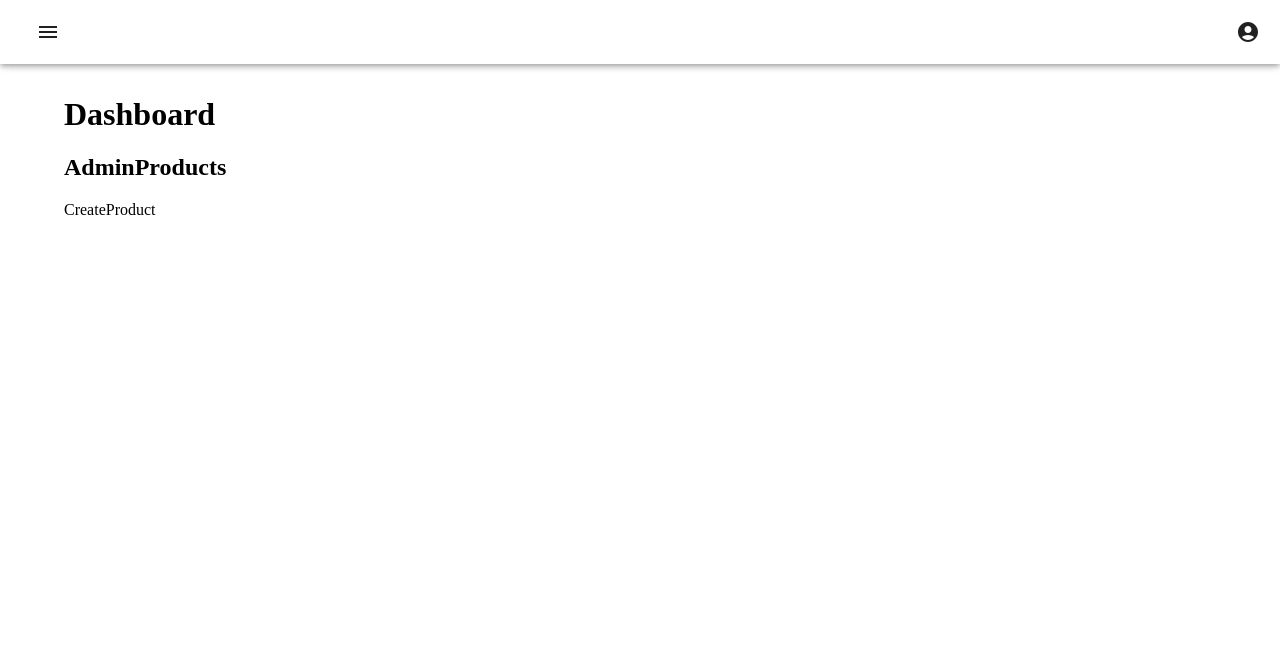
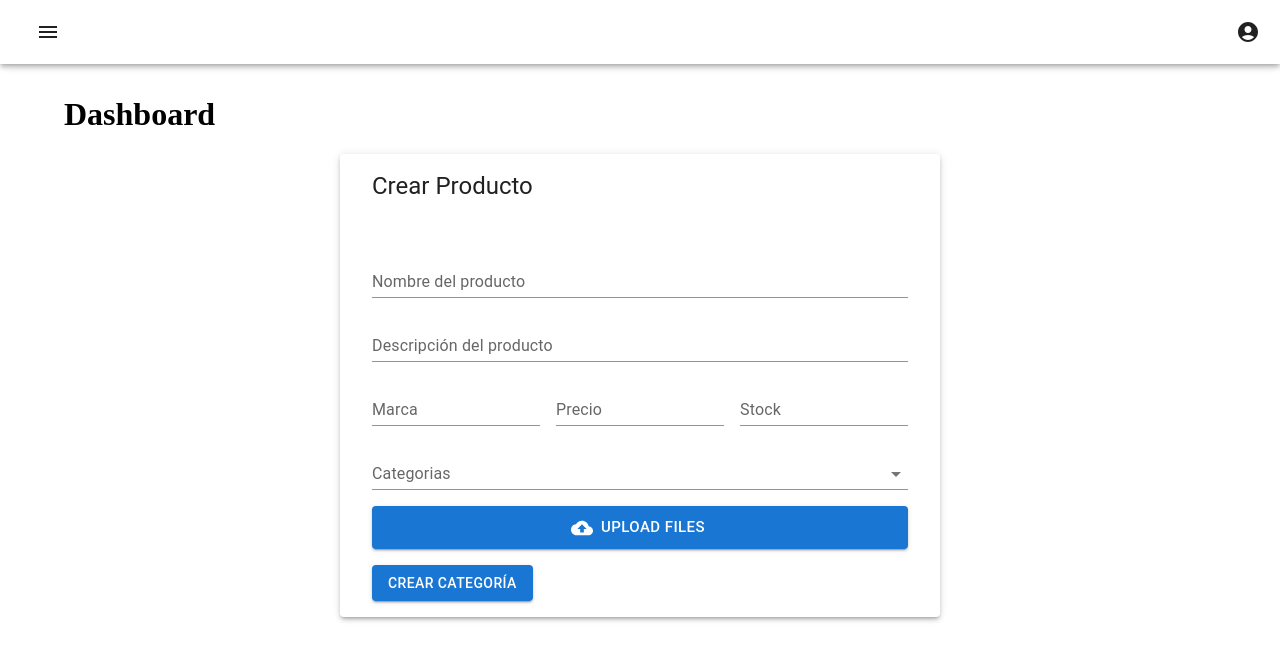
Before and after one commit to tejaby/ecommerce-react-app, a React (Vite) app: page /dashboard/productos/create in a window 1280 px wide. Shown: the top 660 px of the page. Built offline with nearby package versions, Linux system fonts and the light colour scheme; sample sign-in values are in the browser's storage.

Commit message:
Add product and category creation forms with validation

```diff
--- /dev/null
+++ b/src/components/forms/CategoryForm.jsx
@@ -0,0 +1,61 @@
+// librerias
+import { useForm } from "react-hook-form";
+import { yupResolver } from "@hookform/resolvers/yup";
+
+// material-ui
+import Box from "@mui/material/Box";
+import Typography from "@mui/material/Typography";
+import TextField from "@mui/material/TextField";
+import Button from "@mui/material/Button";
+import Paper from "@mui/material/Paper";
+
+// components
+import { schema } from "./schemas/categorySchema";
+
+export const CategoryForm = () => {
+  const {
+    register,
+    handleSubmit,
+    formState: { errors },
+  } = useForm({ resolver: yupResolver(schema) });
+
+  const onSubmit = (data) => {
+    console.log(data);
+  };
+
+  return (
+    <Box
+    component={Paper}
+    elevation={3}
+      sx={{
+        maxWidth: "sm",
+        margin: "auto",
+        display: "flex",
+        flexDirection: "column",
+      }}
+    >
+      <Box sx={{ px: 4, pt: 2 }}>
+        <Typography variant="h5">Crear Categoría</Typography>
+      </Box>
+      <Box
+        component="form"
+        sx={{ flexGrow: 1, px: 4, pt: 4 }}
+        onSubmit={handleSubmit(onSubmit)}
+      >
+        <TextField
+          id="standard-basic"
+          label="Nombre de la categoría"
+          variant="filled"
+          fullWidth
+          sx={{ mt: 2 }}
+          error={!!errors.name?.message}
+          helperText={errors.name?.message}
+          {...register("name")}
+        />
+        <Button variant="contained" sx={{ my: 2 }} type="submit">
+          Crear Categoría
+        </Button>
+      </Box>
+    </Box>
+  );
+};
--- /dev/null
+++ b/src/components/forms/ProductForm.jsx
@@ -0,0 +1,167 @@
+// librerias
+import { useForm, Controller } from "react-hook-form";
+import { yupResolver } from "@hookform/resolvers/yup";
+
+// material-ui
+import Box from "@mui/material/Box";
+import Typography from "@mui/material/Typography";
+import TextField from "@mui/material/TextField";
+import Button from "@mui/material/Button";
+import InputLabel from "@mui/material/InputLabel";
+import MenuItem from "@mui/material/MenuItem";
+import FormControl from "@mui/material/FormControl";
+import Select from "@mui/material/Select";
+import Paper from "@mui/material/Paper";
+import { styled } from "@mui/material/styles";
+import CloudUploadIcon from "@mui/icons-material/CloudUpload";
+
+// components
+import { schema } from "./schemas/productSchema";
+
+const VisuallyHiddenInput = styled("input")({
+  clip: "rect(0 0 0 0)",
+  clipPath: "inset(50%)",
+  height: 1,
+  overflow: "hidden",
+  position: "absolute",
+  bottom: 0,
+  left: 0,
+  whiteSpace: "nowrap",
+  width: 1,
+});
+
+export const ProductForm = () => {
+  const {
+    control,
+    register,
+    handleSubmit,
+    formState: { errors },
+  } = useForm({ resolver: yupResolver(schema) });
+
+  const onSubmit = (data) => {
+    console.log(data);
+  };
+
+  return (
+    <Box
+      component={Paper}
+      elevation={3}
+      sx={{
+        maxWidth: "sm",
+        margin: "auto",
+        display: "flex",
+        flexDirection: "column",
+      }}
+    >
+      <Box sx={{ px: 4, pt: 2 }}>
+        <Typography variant="h5">Crear Producto</Typography>
+      </Box>
+      <Box
+        component="form"
+        sx={{ flexGrow: 1, px: 4, pt: 4 }}
+        onSubmit={handleSubmit(onSubmit)}
+      >
+        <TextField
+          label="Nombre del producto"
+          variant="standard"
+          fullWidth
+          sx={{ mt: 2 }}
+          error={!!errors.name?.message}
+          helperText={errors.name?.message}
+          {...register("name")}
+        />
+        <TextField
+          label="Descripción del producto"
+          variant="standard"
+          fullWidth
+          multiline
+          sx={{ mt: 2 }}
+          error={!!errors.description?.message}
+          helperText={errors.description?.message}
+          {...register("description")}
+        />
+        <Box sx={{ mt: 2, display: "flex", gap: 2 }}>
+          <TextField
+            label="Marca"
+            variant="standard"
+            fullWidth
+            error={!!errors.brand?.message}
+            helperText={errors.brand?.message}
+            {...register("brand")}
+          />
+          <TextField
+            label="Precio"
+            type="number"
+            variant="standard"
+            fullWidth
+            error={!!errors.price?.message}
+            helperText={errors.price?.message}
+            {...register("price")}
+          />
+          <TextField
+            label="Stock"
+            type="number"
+            variant="standard"
+            fullWidth
+            error={!!errors.stock?.message}
+            helperText={errors.stock?.message}
+            {...register("stock")}
+          />
+        </Box>
+        <FormControl
+          fullWidth
+          variant="standard"
+          sx={{ mt: 2, minWidth: 120 }}
+          error={!!errors.category_id?.message}
+        >
+          <InputLabel id="demo-simple-select-label">Categorias</InputLabel>
+          <Controller
+            name="category_id"
+            control={control}
+            defaultValue=""
+            render={({ field }) => (
+              <Select
+                {...field}
+                labelId="category-label"
+                id="category-select"
+                label="Rol"
+              >
+                <MenuItem value="">
+                  <em>None</em>
+                </MenuItem>
+                <MenuItem value={1}>Laptops</MenuItem>
+                <MenuItem value={2}>Perifericos</MenuItem>
+              </Select>
+            )}
+          />
+        </FormControl>
+        <Button
+          component="label"
+          fullWidth
+          role={undefined}
+          variant="contained"
+          tabIndex={-1}
+          startIcon={<CloudUploadIcon />}
+          sx={{ mt: 2 }}
+          size="large"
+        >
+          Upload files
+          <VisuallyHiddenInput type="file" {...register("image")} />
+        </Button>
+        {errors.image && (
+          <Typography
+            textAlign={"center"}
+            color="error"
+            variant="body2"
+            sx={{ marginTop: 1 }}
+          >
+            {errors.image.message}
+          </Typography>
+        )}
+        <Button variant="contained" sx={{ my: 2 }} type="submit">
+          Crear Categoría
+        </Button>
+      </Box>
+    </Box>
+  );
+};
--- a/src/components/forms/RegisterForm.jsx
+++ b/src/components/forms/RegisterForm.jsx
@@ -140,7 +140,7 @@ export const RegisterForm = () => {
               fullWidth
               variant="standard"
               sx={{ mt: 1, minWidth: 120 }}
-              error={!!errors.rol?.message}
+              error={!!errors.role_id?.message}
             >
               <InputLabel id="demo-simple-select-standard-label">
                 Rol
--- /dev/null
+++ b/src/components/forms/schemas/categorySchema.js
@@ -0,0 +1,9 @@
+import * as yup from "yup";
+
+export const schema = yup.object().shape({
+  name: yup
+    .string()
+    .required("La categoria es requerida")
+    .min(2, "La categoria debe tener al menos 2 caracteres")
+    .max(100, "La categoria no puede tener más de 100 caracteres"),
+});
--- /dev/null
+++ b/src/components/forms/schemas/productSchema.js
@@ -0,0 +1,47 @@
+import * as yup from "yup";
+
+export const schema = yup.object().shape({
+  name: yup
+    .string()
+    .required("El producto es requerido")
+    .min(2, "El producto debe tener al menos 2 caracteres")
+    .max(100, "El producto no puede tener más de 50 caracteres"),
+  description: yup
+    .string()
+    .nullable()
+    .notRequired()
+    .test(
+      "des",
+      "La descripción debe tener entre 2 y 255 caracteres",
+      (value) => !value || (value.length >= 2 && value.length <= 255)
+    ),
+  brand: yup
+    .string()
+    .nullable()
+    .notRequired()
+    .test(
+      "brand",
+      "La marca debe tener entre 2 y 100 caracteres",
+      (value) => !value || (value.length >= 2 && value.length <= 100)
+    ),
+  price: yup
+    .number()
+    .typeError("El precio debe ser un número válido")
+    .required("El precio es requerido")
+    .min(1, "El precio debe ser mayor a 0"),
+  stock: yup
+    .number()
+    .typeError("El stock debe ser un número válido")
+    .required("El stock es requerido"),
+  image: yup
+    .mixed()
+    .nullable()
+    .notRequired()
+    .test("fileType", "Sólo se permiten archivos de imagen.", (value) => {
+      if (!value || value.length === 0) return true;
+      return Array.from(value).every((file) =>
+        ["image/jpeg", "image/png", "image/gif"].includes(file.type)
+      );
+    }),
+  category_id: yup.number().required("La categoría es requerida"),
+});
--- a/src/components/forms/schemas/registerSchema.js
+++ b/src/components/forms/schemas/registerSchema.js
@@ -6,7 +6,7 @@ export const schema = yup.object().shape({
     .required("El nombre es requerido")
     .matches(/^[A-Za-z]+$/, "El nombre solo puede contener letras")
     .min(2, "El nombre debe tener al menos 2 caracteres")
-    .max(50, "l nombre no puede tener más de 50 caracteres"),
+    .max(50, "El nombre no puede tener más de 50 caracteres"),
   last_name: yup
     .string()
     .required("El apellido es requerido")
--- a/src/pages/admin/categories/AdminCategories.jsx
+++ b/src/pages/admin/categories/AdminCategories.jsx
@@ -4,7 +4,6 @@ import { Outlet } from "react-router-dom";
 export const AdminCategories = () => {
   return (
     <>
-      <h2>AdminCategories</h2>
       <Outlet />
     </>
   );
--- a/src/pages/admin/categories/CreateCategory.jsx
+++ b/src/pages/admin/categories/CreateCategory.jsx
@@ -1,3 +1,6 @@
+// components
+import { CategoryForm } from "../../../components/forms/CategoryForm";
+
 export const CreateCategory = () => {
-  return <div>CreateCategory</div>;
+  return <CategoryForm />;
 };
--- a/src/pages/admin/products/AdminProducts.jsx
+++ b/src/pages/admin/products/AdminProducts.jsx
@@ -4,7 +4,6 @@ import { Outlet } from "react-router-dom";
 export const AdminProducts = () => {
   return (
     <>
-      <h2>AdminProducts</h2>
       <Outlet />
     </>
   );
--- a/src/pages/admin/products/CreateProduct.jsx
+++ b/src/pages/admin/products/CreateProduct.jsx
@@ -1,3 +1,6 @@
+// components
+import { ProductForm } from "../../../components/forms/ProductForm";
+
 export const CreateProduct = () => {
-  return <div>CreateProduct</div>;
+  return <ProductForm />;
 };
```
